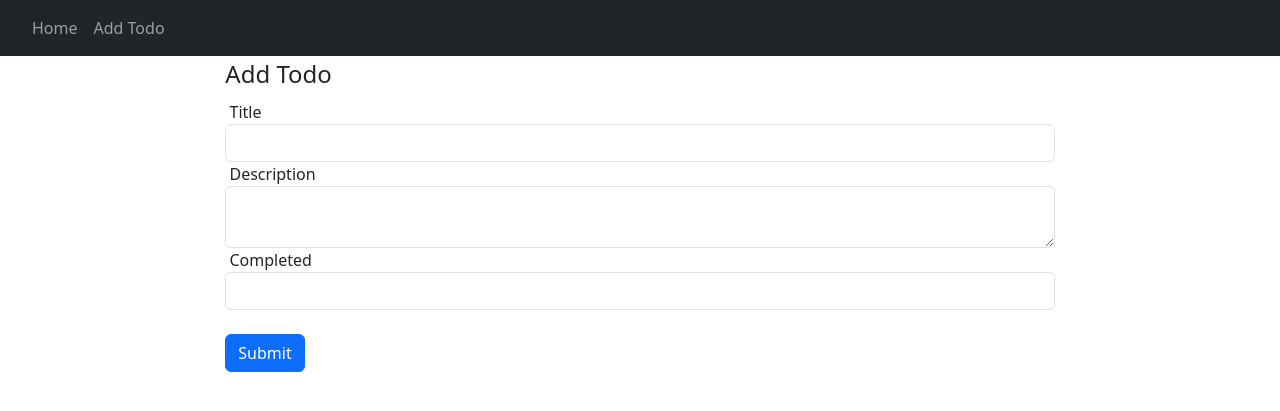
After one commit to Daniel-Portfolio/todo-app, a Python web app: template app/templates/create.html in a window 1280 px wide. The commit adds this page. Shown: the top 411 px of the page. Run offline with Jinja, Linux system fonts and the light colour scheme; the template is opened without the code that fills it: most values are stand-ins (such as "Sample title", 1, 10 or a date in 2020); form fields are guessed from the names that the template uses.

Commit message:
create form

```diff
--- a/app/__init__.py
+++ b/app/__init__.py
@@ -3,10 +3,8 @@ from flask_pymongo import PyMongo
 from dotenv import dotenv_values
 
 config = dotenv_values(".env.dev")
-
 app = Flask(__name__)
-app.config["SECRET"] = config["SECRET"]
-
+app.config["SECRET_KEY"] = config["SECRET_KEY"]
 app.config["MONGO_URI"] = f"mongodb://{config['MONGO_USER']
                                        }:{config['MONGO_PWD']}@127.0.0.1:27017/todo"
 
--- /dev/null
+++ b/app/templates/create.html
@@ -0,0 +1,57 @@
+{% extends "layout.html" %} {% block content%}
+<div>
+  <form action="" method="POST">
+    {{ form.csrf_token() }}
+    <fieldset class="form-group">
+      <legend>Add Todo</legend>
+
+      <div class="form-group">
+        <label for="title" class="fw-bold"></label>
+          {{ form.title.label(class="form-control-label") }}
+          {% if form.title.error %}
+            {{ form.title(class="form-control is-invalid") }}
+            {% for error in form.title.error %}
+              <div class="invalid-feedback">
+                <span>{{ error }}</span>
+              </div>
+            {% endfor %}
+          {% else %}
+           {{ form.title(class="form-control") }}
+           {% endif %}
+      </div>
+
+      <div class="form-group">
+        <label for="description"></label>
+          {{ form.description.label(class="form-control-label") }}
+          {% if form.description.error %}
+            {{ form.description(class="form-control is-invalid") }}
+            {% for error in form.description.error %}
+              <div class="invalid-feedback">
+                <span>{{ error }}</span>
+              </div>
+            {% endfor %}
+          {% else %}
+           {{ form.description(class="form-control") }}
+           {% endif %}
+      </div>
+
+      <div class="form-group">
+        <label for="completed"></label>
+          {{ form.completed.label(class="form-control-label") }}
+          {% if form.completed.error %}
+            {{ form.completed(class="form-control is-invalid") }}
+            {% for error in form.completed.error %}
+              <div class="invalid-feedback">
+                <span>{{ error }}</span>
+              </div>
+            {% endfor %}
+          {% else %}
+           {{ form.completed(class="form-control") }}
+           {% endif %}
+      </div>
+
+      <div class="form-group my-4">{{ form.submit(class="btn btn-primary") }}</div>
+    </fieldset>
+  </form>
+</div>
+{% endblock%}
--- a/app/templates/index.html
+++ /dev/null
@@ -1,2 +0,0 @@
-
-<h1>hello world</h1>
--- a/app/templates/layout.html
+++ b/app/templates/layout.html
@@ -1,17 +1,47 @@
 <!DOCTYPE html>
 <html lang="en">
-<head>
-    <meta charset="UTF-8">
-    <meta name="viewport" content="width=device-width, initial-scale=1.0">
-    <link href="https://cdn.jsdelivr.net/npm/bootstrap@5.3.3/dist/css/bootstrap.min.css" rel="stylesheet" integrity="sha384-QWTKZyjpPEjISv5WaRU9OFeRpok6YctnYmDr5pNlyT2bRjXh0JMhjY6hW+ALEwIH" crossorigin="anonymous">
-    <script src="https://cdn.jsdelivr.net/npm/bootstrap@5.3.3/dist/js/bootstrap.bundle.min.js" integrity="sha384-YvpcrYf0tY3lHB60NNkmXc5s9fDVZLESaAA55NDzOxhy9GkcIdslK1eN7N6jIeHz" crossorigin="anonymous"></script>
+  <head>
+    <meta charset="UTF-8" />
+    <meta name="viewport" content="width=device-width, initial-scale=1.0" />
+    <link
+      href="https://cdn.jsdelivr.net/npm/bootstrap@5.3.3/dist/css/bootstrap.min.css"
+      rel="stylesheet"
+      integrity="sha384-QWTKZyjpPEjISv5WaRU9OFeRpok6YctnYmDr5pNlyT2bRjXh0JMhjY6hW+ALEwIH"
+      crossorigin="anonymous"
+    />
+    <script
+      src="https://cdn.jsdelivr.net/npm/bootstrap@5.3.3/dist/js/bootstrap.bundle.min.js"
+      integrity="sha384-YvpcrYf0tY3lHB60NNkmXc5s9fDVZLESaAA55NDzOxhy9GkcIdslK1eN7N6jIeHz"
+      crossorigin="anonymous"
+    ></script>
     {% if title %}
     <title>{{ title }}</title>
     {% else %}
     <title>Todo App</title>
     {% endif %}
-</head>
-<body>
+  </head>
+  <body>
+    <header class="">
+      <nav class="navbar navbar-expand-lg navbar-dark bg-dark px-4">
+        <div class="collapse navbar-collapse" id="navbarSupportedContent">
+          <ul class="navbar-nav mr-auto">
+            <li class="nav-item active">
+              <a class="nav-link" href="#">Home</a>
+            </li>
+            <li class="nav-item">
+              <a class="nav-link" href="#">Add Todo</a>
+            </li>
+          </ul>
+        </div>
+      </nav>
+    </header>
 
-</body>
+    <main class="container-fluid">
+      <div class="row">
+        <div class="col-md-2"></div>
+        <div class="col-md-8">{% block content %} {% endblock %}</div>
+        <div class="col-md-2"></div>
+      </div>
+    </main>
+  </body>
 </html>
--- /dev/null
+++ b/app/templates/todos.html
@@ -0,0 +1,3 @@
+{% extends "layout.html" %} {% block content%}
+<h1>hello world</h1>
+{% endblock%}
```
Also changed, not shown: app/forms.py (+13 -0 lines), app/routes.py (+9 -1 lines), 2 other files.
